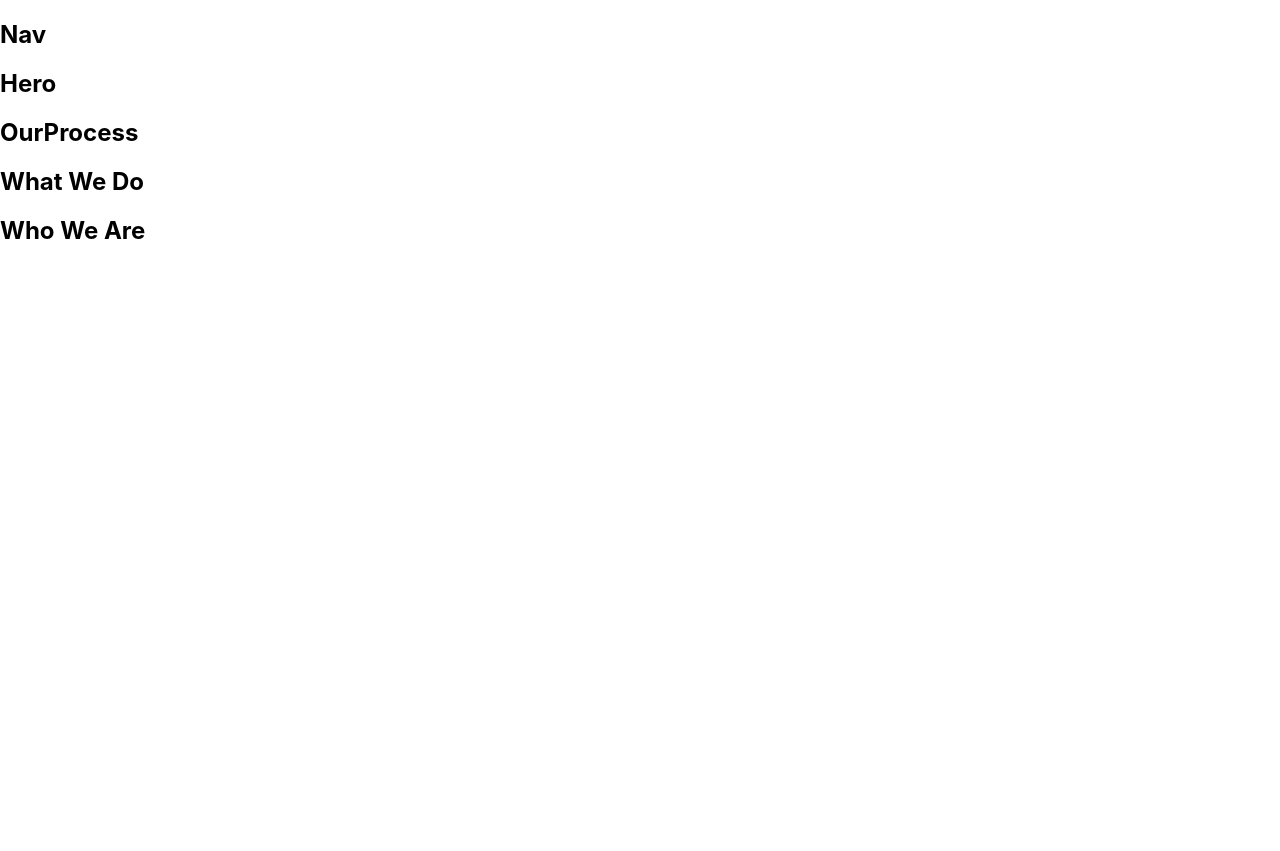
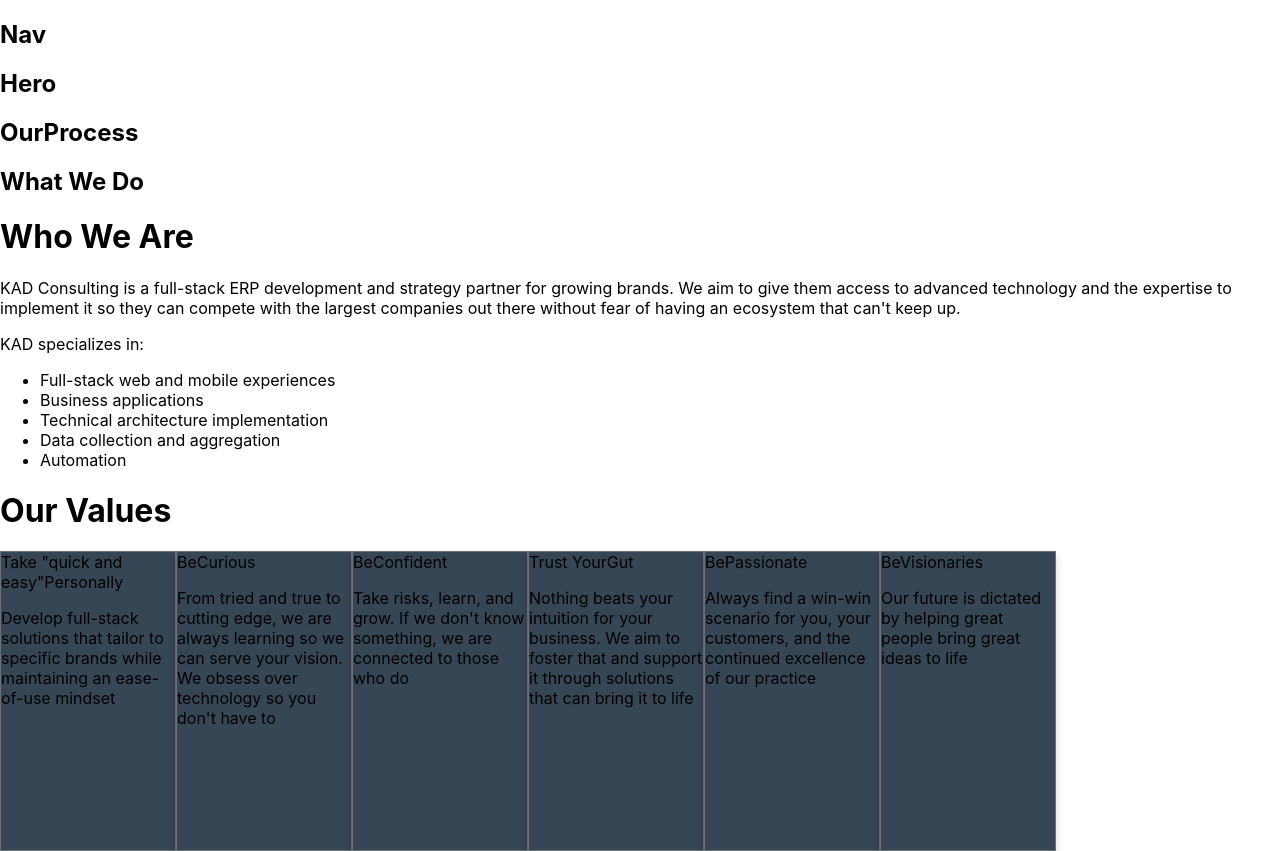
Before and after one commit to dmhernandez2525/kad-website-ui, a React (Create React App) app: page / in a window 1280 px wide. Before the commit the page ends 800 px from the top, so only its background shows below. Built offline with nearby package versions, Linux system fonts and the light colour scheme.

Commit message:
Add styling and content

```diff
--- /dev/null
+++ b/src/components/InfoCard/InfoCard.scss
@@ -0,0 +1,8 @@
+.info-card {
+  left: 261px;
+  width: 174px;
+  height: 298px;
+  background: #364655 0% 0% no-repeat padding-box;
+  box-shadow: 0px 5px 8px #00000029;
+  border: 1px solid #707070;
+}
--- /dev/null
+++ b/src/components/InfoCard/InfoCard.tsx
@@ -0,0 +1,49 @@
+// Outside packages
+import react from 'react';
+
+// Components
+
+// Styles
+import './InfoCard.scss';
+
+interface IInfoCardProps {
+  headerFirst: string;
+  headerSecond: string;
+  mainSection: string;
+  icon: string;
+}
+const InfoCard = ({
+  headerFirst,
+  headerSecond,
+  mainSection,
+  icon,
+}: IInfoCardProps) => {
+  // ====================
+  // State
+  // ====================
+
+  // ====================
+  // Handle Methods
+  // ====================
+
+  // ====================
+  // Display Functions
+  // ====================
+
+  // ====================
+  // Return
+  // ====================
+
+  return (
+    <div className="info-card">
+      <span className="info-card__first-text">{headerFirst}</span>
+      <span className="info-card__second-text">{headerSecond}</span>
+
+      <p>{mainSection}</p>
+
+      <i className={icon}></i>
+    </div>
+  );
+};
+
+export default InfoCard;
--- /dev/null
+++ b/src/components/InfoCard/index.js
@@ -0,0 +1,3 @@
+import InfoCard from './InfoCard';
+
+export default InfoCard;
--- a/src/components/WhoWeAre/WhoWeAre.scss
+++ b/src/components/WhoWeAre/WhoWeAre.scss
@@ -0,0 +1,5 @@
+.who-we-are {
+  &__info-cards-wrapper {
+    display: flex;
+  }
+}
--- a/src/components/WhoWeAre/WhoWeAre.tsx
+++ b/src/components/WhoWeAre/WhoWeAre.tsx
@@ -2,11 +2,62 @@
 import react from 'react';
 
 // Components
+import InfoCard from '../InfoCard';
 
 // Styles
 import './WhoWeAre.scss';
 
 const WhoWeAre = () => {
+  // ====================
+  // State
+  // ====================
+
+  // ====================
+  // Variables
+  // ====================
+  const allCardInfo = [
+    {
+      headerFirst: `Take "quick and easy"`,
+      headerSecond: 'Personally',
+      mainSection: `Develop full-stack
+      solutions that tailor
+      to specific brands
+      while maintaining
+      an ease-of-use
+      mindset`,
+      icon: 'ww',
+    },
+    {
+      headerFirst: `Be`,
+      headerSecond: 'Curious',
+      mainSection: `From tried and true to cutting edge, we are always learning so we can serve your vision. We obsess over technology so you don't have to`,
+      icon: 'ww',
+    },
+    {
+      headerFirst: `Be`,
+      headerSecond: 'Confident',
+      mainSection: `Take risks, learn, and grow. If we don't know something, we are connected to those who do`,
+      icon: 'ww',
+    },
+    {
+      headerFirst: `Trust Your`,
+      headerSecond: 'Gut',
+      mainSection: `Nothing beats your intuition for your business. We aim to foster that and support it through solutions that can bring it to life`,
+      icon: 'ww',
+    },
+    {
+      headerFirst: `Be`,
+      headerSecond: 'Passionate',
+      mainSection: `Always find a win-win scenario for you, your customers, and the continued excellence of our practice`,
+      icon: 'ww',
+    },
+    {
+      headerFirst: `Be`,
+      headerSecond: 'Visionaries',
+      mainSection: `Our future is dictated by helping great people bring great ideas to life`,
+      icon: 'ww',
+    },
+  ];
   // ====================
   // State
   // ====================
@@ -18,14 +69,45 @@
   // ====================
   // Display Functions
   // ====================
-
+  const displayInfoCards = () => {
+    return allCardInfo.map((cardInfo) => {
+      return (
+        <InfoCard
+          headerFirst={cardInfo.headerFirst}
+          headerSecond={cardInfo.headerSecond}
+          mainSection={cardInfo.mainSection}
+          icon={cardInfo.icon}
+        />
+      );
+    });
+  };
   // ====================
   // Return
   // ====================
 
   return (
     <div>
-      <h2>Who We Are</h2>
+      <h1>Who We Are</h1>
+
+      <p>
+        KAD Consulting is a full-stack ERP development and strategy partner for
+        growing brands. We aim to give them access to advanced technology and
+        the expertise to implement it so they can compete with the largest
+        companies out there without fear of having an ecosystem that can't keep
+        up.
+      </p>
+
+      <span>KAD specializes in:</span>
+      <ul>
+        <li> Full-stack web and mobile experiences</li>
+        <li> Business applications</li>
+        <li> Technical architecture implementation</li>
+        <li> Data collection and aggregation</li>
+        <li> Automation</li>
+      </ul>
+
+      <h1>Our Values</h1>
+      <div className="who-we-are__info-cards-wrapper">{displayInfoCards()}</div>
     </div>
   );
 };
```
